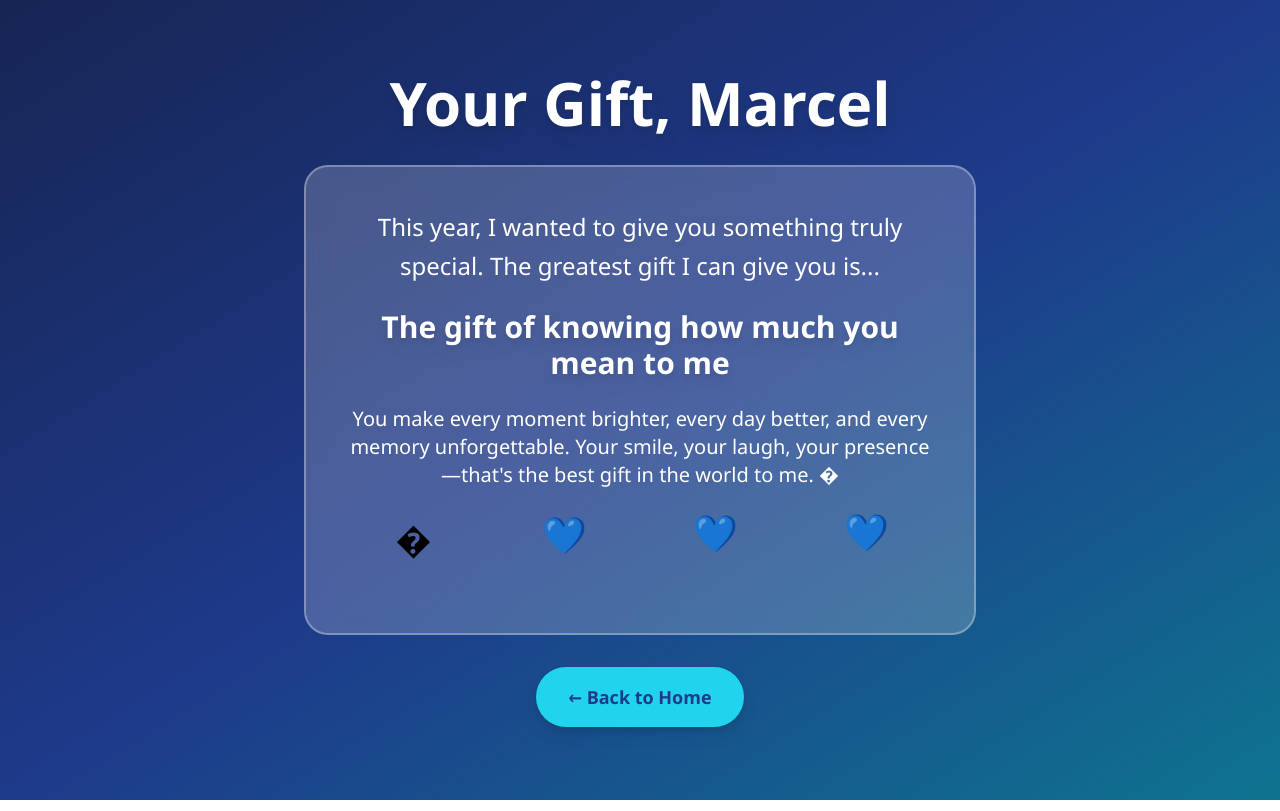
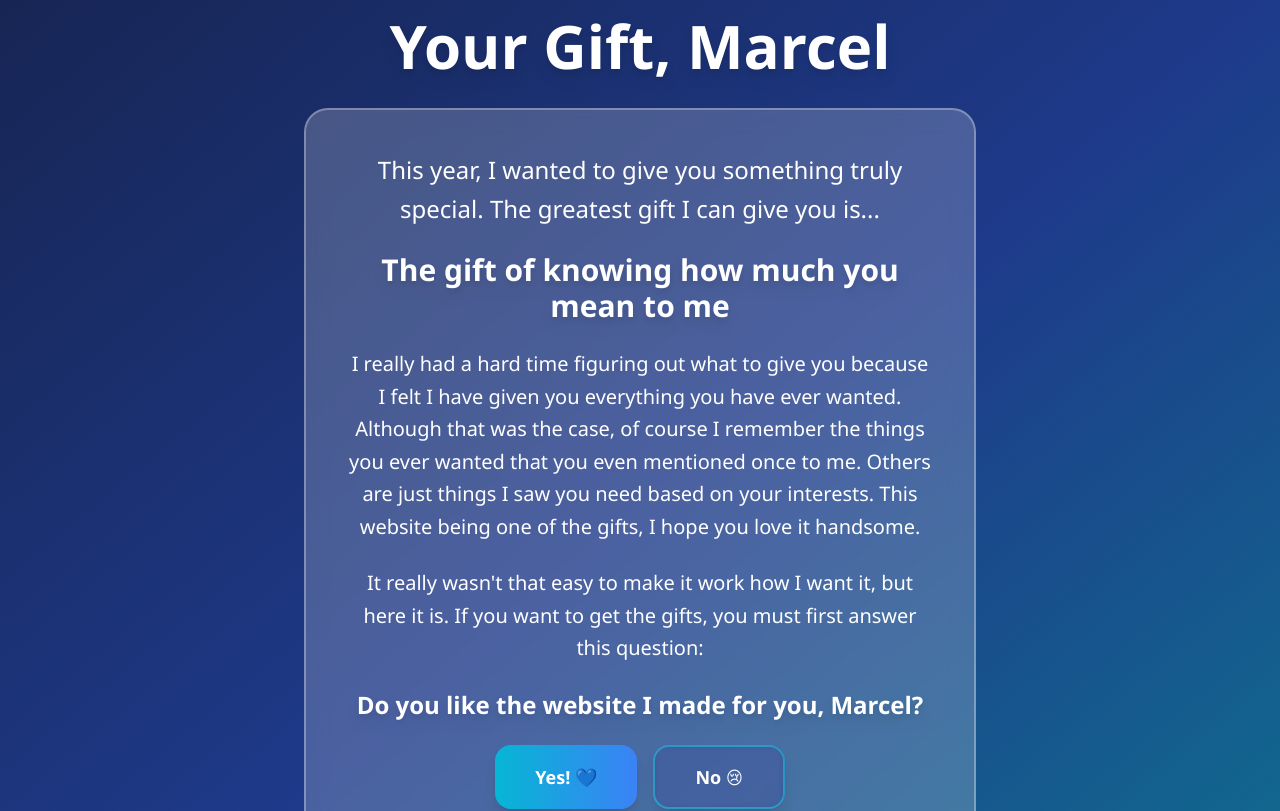
Before and after one commit to WangilaPrish/wish, a React (Vite) app: page /gift in a window 1280 px wide. Shown: the top 811 px of the page. Built offline with nearby package versions, Linux system fonts and the light colour scheme.

Commit message:
style: update text in Dedication and Gift components for improved clarity and engagement

```diff
--- a/src/pages/Dedication.tsx
+++ b/src/pages/Dedication.tsx
@@ -10,7 +10,7 @@ export default function Dedication(): JSX.Element {
                 <div className="mb-8">
                     <div className="text-5xl animate-pulse mb-6"></div>
                     <h2 className="text-4xl md:text-5xl font-bold text-white mb-4 drop-shadow-lg">
-                        For You, Marcel
+                        For You, Marcel ...
                     </h2>
                 </div>
 
--- a/src/pages/Gift.tsx
+++ b/src/pages/Gift.tsx
@@ -24,9 +24,29 @@ export default function Gift(): JSX.Element {
                         The gift of knowing how much you mean to me
                     </div>
 
-                    <p className="text-xl text-white font-light mb-8">
-                        You make every moment brighter, every day better, and every memory unforgettable. Your smile, your laugh, your presence—that's the best gift in the world to me. �
+                    <p className="text-xl text-white font-light mb-6 leading-relaxed">
+                        I really had a hard time figuring out what to give you because I felt I have given you everything you have ever wanted. Although that was the case, of course I remember the things you ever wanted that you even mentioned once to me. Others are just things I saw you need based on your interests. This website being one of the gifts, I hope you love it handsome.
                     </p>
+
+                    <p className="text-xl text-white font-light mb-6 leading-relaxed">
+                        It really wasn't that easy to make it work how I want it, but here it is. If you want to get the gifts, you must first answer this question:
+                    </p>
+
+                    <div className="text-white text-2xl font-bold mb-6 drop-shadow-lg">
+                        Do you like the website I made for you, Marcel?
+                    </div>
+
+                    {/* Yes/No Buttons */}
+                    <div className="flex gap-4 justify-center mb-6">
+                        <button className="group relative px-10 py-4 bg-gradient-to-r from-cyan-500 to-blue-500 text-white font-bold rounded-2xl shadow-lg transition-all duration-300 transform hover:scale-110 hover:shadow-2xl hover:shadow-cyan-500/50 active:scale-95 overflow-hidden">
+                            <div className="absolute inset-0 bg-white opacity-0 group-hover:opacity-20 transition-opacity duration-300"></div>
+                            <span className="relative text-lg">Yes! 💙</span>
+                        </button>
+                        <button className="group relative px-10 py-4 bg-blue-900/50 backdrop-blur-sm border-2 border-cyan-400/50 text-white font-bold rounded-2xl shadow-lg transition-all duration-300 transform hover:scale-110 hover:shadow-2xl hover:shadow-blue-500/50 active:scale-95 overflow-hidden">
+                            <div className="absolute inset-0 bg-white opacity-0 group-hover:opacity-20 transition-opacity duration-300"></div>
+                            <span className="relative text-lg">No 😢</span>
+                        </button>
+                    </div>
 
                     {/* Confetti-like elements */}
                     <div className="grid grid-cols-4 gap-4 mb-8">
```
